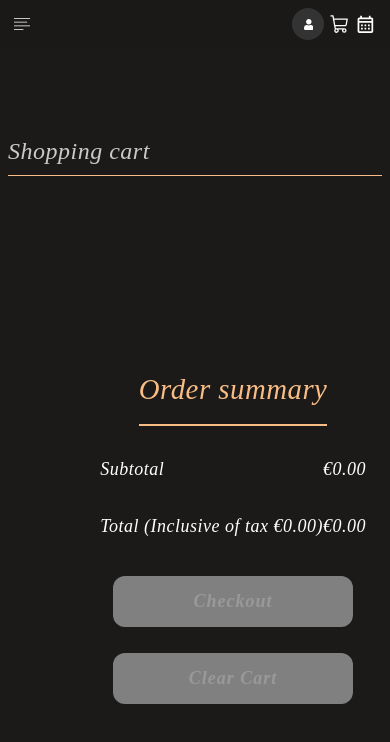
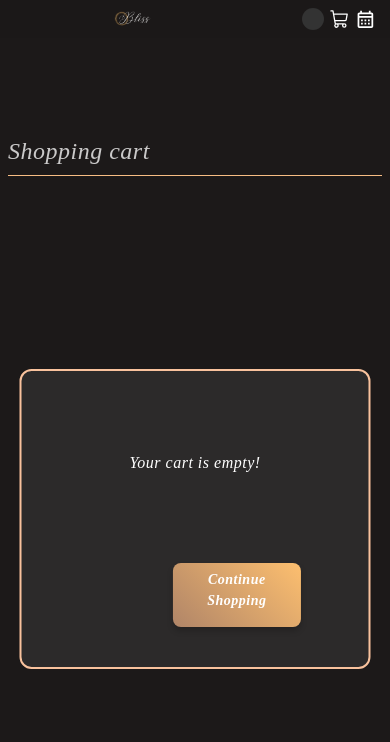
Before and after one commit to Yusra-Ahmad/Final-Project, a React (Vite) app in the folder frontend/: page /cart in a window 390 px wide. Shown: the top 742 px of the page. Built offline with nearby package versions, Linux system fonts and the light colour scheme.

Commit message:
added empty cart and enhance design

```diff
--- a/frontend/src/components/cart/Cart.scss
+++ b/frontend/src/components/cart/Cart.scss
@@ -297,13 +297,11 @@
 
     &::before {
       left: -12px;
-      background: linear-gradient(45deg, #447f44, #629764);
     }
 
     &::after {
       right: -12px;
       color: black;
-      background: linear-gradient(45deg, #2f771b, #4c904f);
     }
 
     &:hover {
@@ -335,14 +333,12 @@
 
     &::before {
       left: -10px;
-      background: linear-gradient(45deg, #f44336, #d77272);
     }
 
     &::after {
       right: -10px;
       color: black;
       text-transform: uppercase;
-      background: linear-gradient(45deg, #c62828, #b71c1c);
     }
 
     &:hover {
@@ -351,7 +347,9 @@
       color: black;
       transform: translateY(-2px);
       box-shadow: 0 6px 8px rgba(0, 0, 0, 0.3);
-    } &:disabled {
+    }
+
+    &:disabled {
       background: grey;
       color: #999999;
       cursor: not-allowed;
@@ -371,3 +369,96 @@
     order: 2; /* Move order summary below cart items */
   }
 }
+
+.hidden {
+  display: none;
+}
+
+.empty-cart {
+  display: flex;
+  flex-direction: column;
+  align-items: center;
+  justify-content: center;
+  text-align: center;
+  width: 100%;
+  height: 100%;
+  position: absolute;
+  top: 65%;
+  left: 50%;
+  transform: translate(-50%, -50%);
+  max-width: 400px;
+  max-height: 300px;
+  border: 2px solid #f9c29d;
+  padding: 2rem;
+  border-radius: 12px;
+  background-color: #2c2a2a;
+  color: #fff;
+
+  p {
+    margin-bottom: 7rem;
+    font-size: 2.5rem;
+  }
+
+  @media (max-width: 768px) {
+    max-width: 90%;
+    padding: 1.5rem;
+
+    p {
+      font-size: 1.25rem;
+    }
+  }
+
+  @media (max-width: 576px) {
+    max-width: 90%;
+    padding: 1rem;
+
+    p {
+      font-size: 1rem;
+    }
+  }
+}
+.cart-container {
+  .continue-shopping-button {
+    top: 12rem;
+    position: relative;
+    max-width: 8rem;
+    text-align: center;
+    max-height: 4rem;
+    margin-left: 9.4rem;
+    padding: 0.4rem 1rem; /* Smaller width and height */
+    border: none;
+    background-color: #b08568;
+    color: white;
+    cursor: pointer;
+    background: linear-gradient(45deg, #b08568, #fdbf6f);
+    box-shadow: 0 4px 6px rgba(0, 0, 0, 0.2);
+    transition: all 0.3s ease-in-out;
+    border-radius: 8px;
+    text-decoration: none;
+    display: inline-block;
+    margin-top: 1fr;
+    margin-right: 4rem;
+    font-size: 1rem; /* Adjusted font size */
+    z-index: 10;
+
+    /* Centering the button */
+    position: absolute;
+    bottom: 1rem;
+    left: 1%;
+    transform: translateX(-2%);
+  }
+
+  .continue-shopping-button:hover {
+    background: linear-gradient(45deg, #362207, #6e330e);
+    transform: translateY(-2px);
+    box-shadow: 0 6px 8px rgba(0, 0, 0, 0.3);
+  }
+
+  @media (max-width: 576px) {
+    .continue-shopping-button {
+      margin-right: 0.1rem;
+      padding: 0.4rem 0.8rem; /* Adjusted for smaller screens */
+      font-size: 0.875rem; /* Adjusted font size for smaller screens */
+    }
+  }
+}
--- a/frontend/src/components/cart/Cart.tsx
+++ b/frontend/src/components/cart/Cart.tsx
@@ -42,7 +42,13 @@ const Cart = () => {
             <h1>Shopping cart</h1>
           </div>
           <div className="cart-items">
-            {cartItems.map((product: Product) => (
+            {cartItems.length === 0 ? (
+              <div className="empty-cart">
+                <p>Your cart is empty!</p>
+                <a href='/products' className="continue-shopping-button">Continue Shopping</a>
+              </div>
+            ) : (
+              cartItems.map((product: Product) => (
                 <div className="cart-item" key={product._id}>
                   <div className="product-details">
                     <img src={`${Base_Url}/${product.image}`} alt={product.title} />
@@ -63,8 +69,10 @@ const Cart = () => {
                   </div>
                   <div className="total">€{product.quantity * product.price}</div>
                 </div>
-            ))}
+              ))
+            )}
           </div>
+          {cartItems.length > 0 && (
             <div className="order-summary">
               <h2>Order summary</h2>
               <div className="subtotal">
@@ -76,10 +84,11 @@ const Cart = () => {
                 <span>€{getCartTotal()}</span>
               </div>
 
-              <button className="checkout-button" disabled={cartItems.length === 0}  onClick={handleCheckout}>Checkout</button>
+              <button className="checkout-button" disabled={cartItems.length === 0} onClick={handleCheckout}>Checkout</button>
 
-            <button className="clear-cart-button" disabled={cartItems.length === 0}  onClick={clearCart}>Clear Cart</button>
+              <button className="clear-cart-button" disabled={cartItems.length === 0} onClick={clearCart}>Clear Cart</button>
             </div>
+          )}
         </>
       )}
     </div>
--- a/frontend/src/components/checkout/CheckoutForm.scss
+++ b/frontend/src/components/checkout/CheckoutForm.scss
@@ -1,6 +1,5 @@
 .checkout-form-container {
-
-  background-image: url('../../assets/thankyou-page.jpg');
+  background-image: url("../../assets/thankyou-page.jpg");
   background-repeat: no-repeat;
   background-size: cover;
   width: 100vw;
@@ -16,7 +15,7 @@
 }
 
 .checkout-content {
-  position: absolute;
+  // position: absolute;
   background-color: #3e352f9f;
   padding: 4.9rem;
   border-radius: 2rem;
@@ -24,7 +23,7 @@
   display: flex;
   justify-content: space-between;
   width: 100%;
-  max-width: 1200px;
+  max-width: 1200px; /* Add a max-width to improve layout on large screens */
 }
 
 .form-section,
@@ -142,7 +141,7 @@ select {
 }
 
 .thank-you-message {
-  background-image: url('../../assets/newbackground thanku.jpg');
+  background-image: url("../../assets/newbackground thanku.jpg");
   background-size: cover;
   background-position: center;
   line-height: 5rem;
@@ -155,16 +154,16 @@ select {
   color: #fff;
   max-width: 600px;
   width: 100%;
-  margin-top: 10rem;
-  margin-bottom: 10rem;
-  margin-left: 2rem;
-  margin-right: 2rem;
+  margin-top: 10rem; /* Add top margin */
+  margin-bottom: 10rem; /* Add bottom margin */
+  margin-left: 2rem; /* Add left margin */
+  margin-right: 2rem; /* Add right margin */
 }
 
 .continue-shopping-button {
   top: 2rem;
   font-style: italic;
-  word-spacing: .3rem;
+  word-spacing: 0.3rem;
   font-weight: bold;
   width: 13rem;
   //  padding: -7px;
@@ -228,7 +227,7 @@ select {
 @media (max-width: 768px) {
   .checkout-form-container {
     padding: 10rem 2rem;
-    height: auto;
+    height: auto; /* Let the content determine the height */
     margin-top: 5rem;
     margin-bottom: 5rem;
   }
--- a/frontend/src/components/navbar/navbar.scss
+++ b/frontend/src/components/navbar/navbar.scss
@@ -25,7 +25,7 @@ body.menu-open::-webkit-scrollbar {
     font-family: serif;
     list-style: none;
     padding-inline: 2rem;
-    z-index: 2;
+    z-index: 10;
 
     img {
       width: 80%;
@@ -33,7 +33,13 @@ body.menu-open::-webkit-scrollbar {
 
 
       @media screen and (max-width: 768px) {
-        display: none;
+        width: 60%;
+        max-width: 8rem;
+      }
+
+      @media screen and (max-width: 576px) {
+        width: 50%;
+        max-width: 6rem;
       }
     }
 
@@ -56,7 +62,7 @@ body.menu-open::-webkit-scrollbar {
 
       .cross-icon {
         transform: rotate(90deg);
-        margin-left: 3.8rem;
+        margin-left: -3rem;
       }
 
       @media screen and (max-width: 768px) {
@@ -70,7 +76,7 @@ body.menu-open::-webkit-scrollbar {
       display: flex;
       margin: 0;
       align-items: center;
-      gap: 1.2rem;
+      gap: 1rem;
       justify-content: space-around;
 
       @media screen and (max-width: 768px) {
@@ -96,14 +102,14 @@ body.menu-open::-webkit-scrollbar {
         font-weight: bold;
 
         &:hover {
-          background-color: #e0ab88;
+          background-color: #a36337;
           color: white;
         }
 
         @media screen and (max-width: 768px) {
-          font-size: 1rem;
-          width: 2rem;
-          height: 2rem;
+          font-size: 1.1rem;
+          width: 1.4rem;
+          height: 1.4rem;
         }
       }
 
@@ -212,6 +218,8 @@ body.menu-open::-webkit-scrollbar {
 
       .menu-icon {
         font-size: 1rem;
+        margin-left: -2rem;
+        margin-right: 12rem;
         gap: 5px;
       }
 
@@ -246,17 +254,19 @@ body.menu-open::-webkit-scrollbar {
 
       .menu-icon {
         font-size: 1rem;
+        margin-left: -2rem;
+        margin-right: 7rem;
         gap: 3px;
       }
 
       .cart-ul {
-        gap: .3rem;
+        gap: 0.3rem;
       }
 
       .first-letter {
         font-size: 0.9rem;
-        width: 1.8rem;
-        height: 1.8rem;
+        width: 1.2rem;
+        height: 1.2rem;
       }
 
       .cart-icon {
--- a/frontend/src/components/order/OrderList.scss
+++ b/frontend/src/components/order/OrderList.scss
@@ -16,12 +16,12 @@
     align-items: center;
 
     h1 {
-    font-size: 2.5rem;
+      font-size: 40px;
       text-align: center;
       border-bottom: 2px solid #f7bd84;
       line-height: 1.6em;
       margin-bottom: 1.5rem;
-    color: #f7bd84; /* Heading color */
+      color: #fff;
     }
 
     .order-item {
@@ -35,13 +35,9 @@
       margin-bottom: 1.5rem;
 
       h2 {
-      font-size: 1.8rem;
+        font-size: 24px;
         margin-bottom: 10px;
-      color: #f7bd84; /* Subheading color */
-    }
-
-    p {
-      color: white; /* Default key color */
+        color: #f7bd84;
       }
 
       .order-details {
@@ -68,12 +64,8 @@
             flex-direction: column;
 
             p {
-            font-size: 1rem;
-            color: #b08568; /* Value color */
-          }
-
-          .key {
-            color: white; /* Key color */
+              font-size: 16px;
+              color: #fff;
             }
           }
         }
@@ -83,8 +75,8 @@
       .quantity,
       .total {
         text-align: center;
-      font-size: 1.25rem;
-      color: #b08568; /* Value color */
+        font-size: 20px;
+        color:#f7bd84;
       }
     }
   }
@@ -98,12 +90,12 @@
     gap: 10px;
 
     h2 {
-    font-size: 1.8rem;
+      font-size: 24px;
       border-bottom: 2px solid #f7bd84;
       line-height: 1.8em;
       text-align: right;
       margin-bottom: 10px;
-    color: #f7bd84; /* Heading color */
+      color: #f7bd84;
     }
 
     .subtotal,
@@ -113,21 +105,16 @@
       width: 100%;
       padding: 10px 0;
 
-    .key {
-      font-size: 1.25rem;
-      color: white; /* Key color */
-    }
-
-    .value {
-      font-size: 1.25rem;
-      color: #b08568; /* Value color */
+      span {
+        font-size: 20px;
+        color: #fff;
       }
     }
   }
 
   @media (max-width: 992px) {
     .orders-container {
-    padding: 1rem;
+      padding: 20px;
     }
 
     .order-item {
--- a/frontend/src/components/order/OrderList.tsx
+++ b/frontend/src/components/order/OrderList.tsx
@@ -69,7 +69,7 @@ const Orders: React.FC = () => {
 
 
                             return <div key={product._id} className="product-details">
-                                <img src={`${Base_Url}/${product.image}`} alt={product.name} style={{ width: '100px', height: '100px' }} />
+                                <img src={`${Base_Url}/${product.image}`} alt={product.name} style={{ width: '100px', height: '100px',  }} />
                                 <p>Name: {product.title}</p>
                                 <br />
                                 <p>Quantity: {quantity}</p>
```
Also changed, not shown: frontend/src/assets/cart empety.jpg (added). Lines whose indentation alone changed are shown as unchanged.
